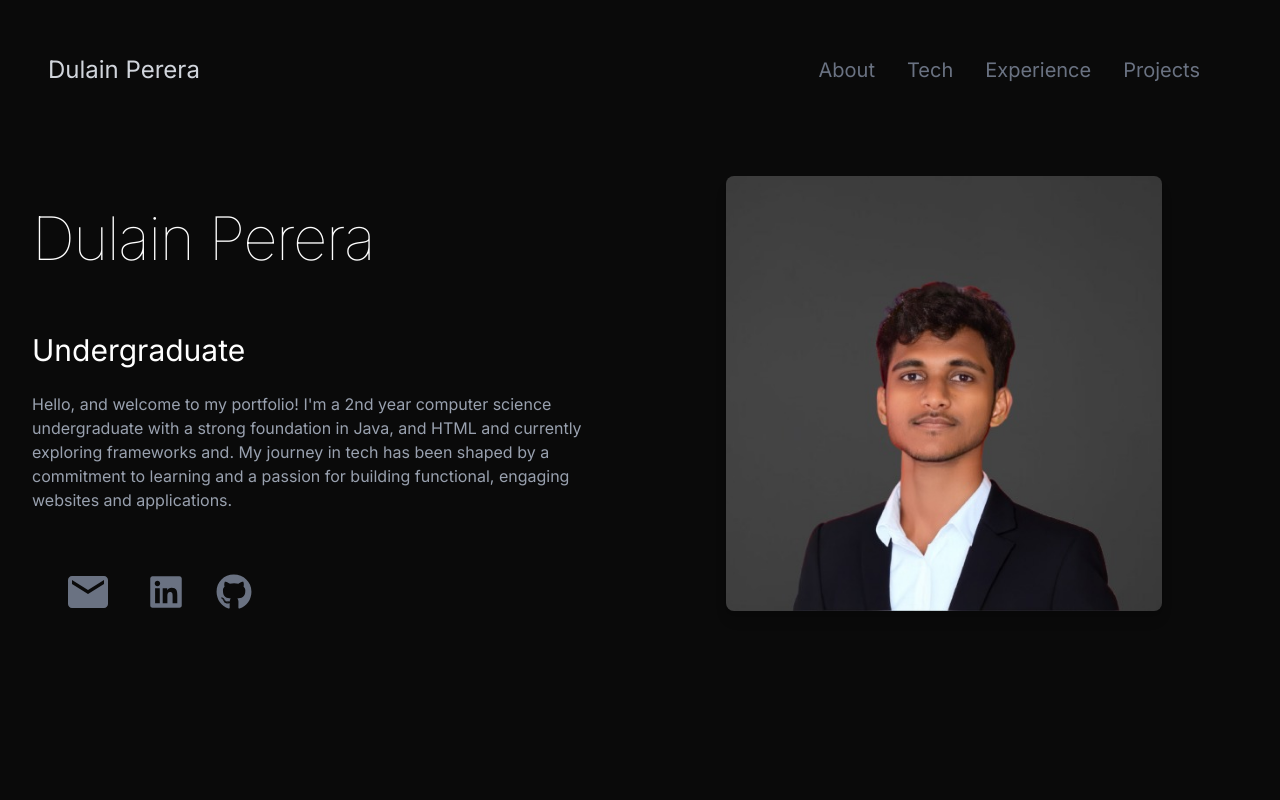
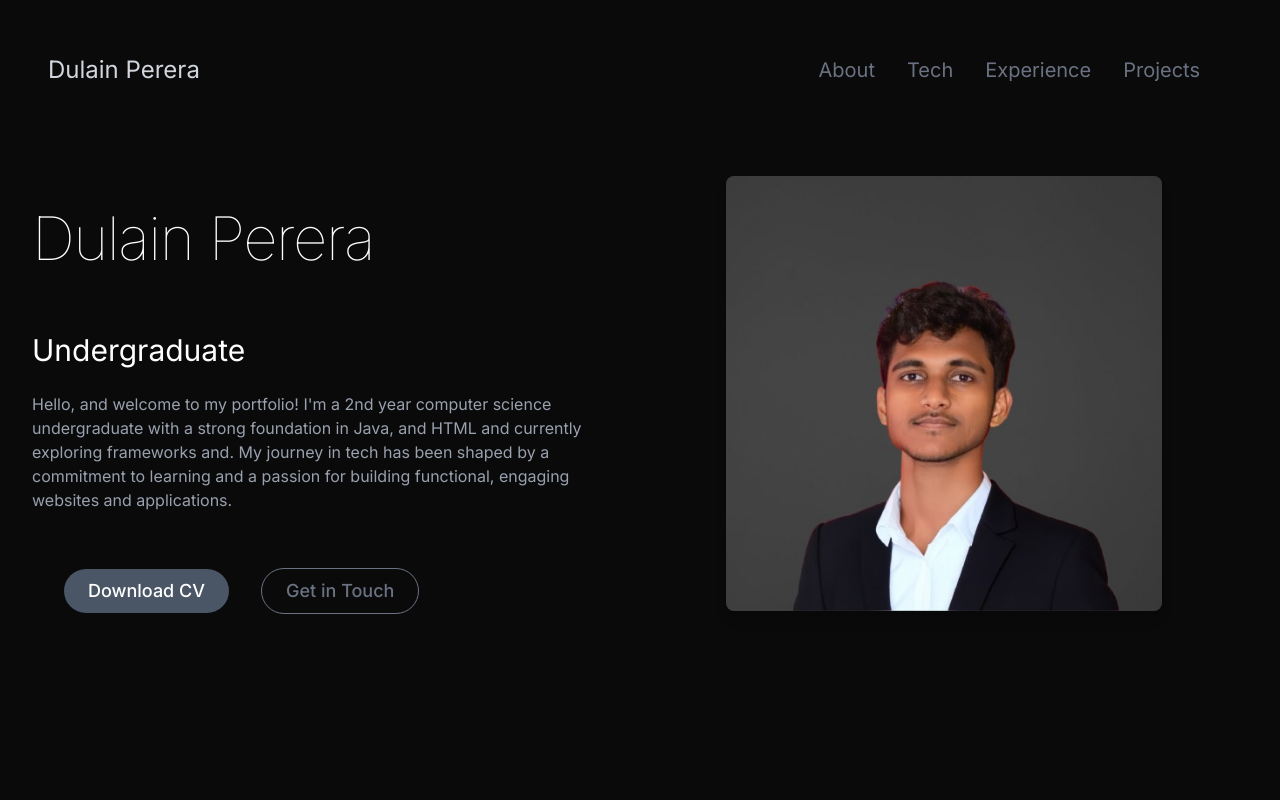
Before and after one commit to dulainperera/dulainperera.github.io, a React (Vite) app: page / in a window 1280 px wide. Shown: the top 800 px of the page. Built offline with nearby package versions, Linux system fonts and the light colour scheme.

Commit message:
changes in intro component

```diff
--- a/src/components/Contact.jsx
+++ b/src/components/Contact.jsx
@@ -11,7 +11,7 @@ const Contact = () => {
         whileInView={{ opacity: 1, y: 0 }}
         initial={{ opacity: 0, y: -100 }}
         transition={{ duration: 0.5 }}
-        className="my-20 text-center text-4xl"
+        className="my-15 text-center text-4xl"
         >
           Get in touch
         </motion.h1>
--- a/src/components/Intro.jsx
+++ b/src/components/Intro.jsx
@@ -39,21 +39,53 @@ const Intro = () => {
               Hello, and welcome to my portfolio! I'm a 2nd year computer science undergraduate with a strong foundation in Java, and HTML and currently exploring frameworks and. My journey in tech has been shaped by a commitment to learning and a passion for building functional, engaging websites and applications.
             </motion.p>
 
+
             <motion.div
               variants={container(1.5)}
               initial="hidden"
               animate="visible"
-            className="m-8 flex items-center justify-center gap-8 text-4xl">
-              <a href="mailto:dulainp337@gmail.com" target="_blank" className="text-gray-500 text-5xl hover:text-yellow-500 transition duration-300 ease-in-out mr-1" >
-                <MdEmail />
+              className="m-8 flex items-center justify-center gap-8 text-4xl"
+            >
+
+              {/* Download CV Button */}
+              <a
+                href="/Dulain_Perera_CV.pdf"
+                download
+                className="px-6 py-2 text-lg font-medium bg-gray-600 rounded-full hover:bg-gray-500 transition duration-300 ease-in-out"
+              >
+                Download CV
               </a>
-              <a href="https://www.linkedin.com/in/dulain-perera-091778292/" target="_blank" className="text-gray-500 hover:text-blue-700 transition duration-300 ease-in-out">
+
+              {/* Get in Touch Button */}
+              <a
+                href="mailto:dulainp337@gmail.com"
+                target="_blank"
+                className="px-6 py-2 text-lg font-medium bg-neutral-950 text-gray-500  border border-gray-500 rounded-full hover:bg-gray-500 transition duration-300 ease-in-out hover:text-neutral-950"
+              >
+                Get in Touch
+              </a>
+
+              {/* LinkedIn Icon */}
+{/*
+<a
+  href="https://www.linkedin.com/in/dulain-perera-091778292/"
+  target="_blank"
+  className="text-gray-500 hover:text-blue-700 transition duration-300 ease-in-out"
+>
   <FaLinkedin />
 </a>
-              <a href="https://github.com/dulainperera" target="_blank" className="text-gray-500 hover:text-white transition duration-300 ease-in-out">
+*/}
+
+{/* GitHub Icon */}
+{/*
+<a
+  href="https://github.com/dulainperera"
+  target="_blank"
+  className="text-gray-500 hover:text-white transition duration-300 ease-in-out"
+>
   <FaGithub />
 </a>
-
+*/}
             </motion.div>
           </div>
         </div>
```
Also changed, not shown: 1 other file (tests, documents, lock files or other folders). Lines whose indentation alone changed are shown as unchanged.
